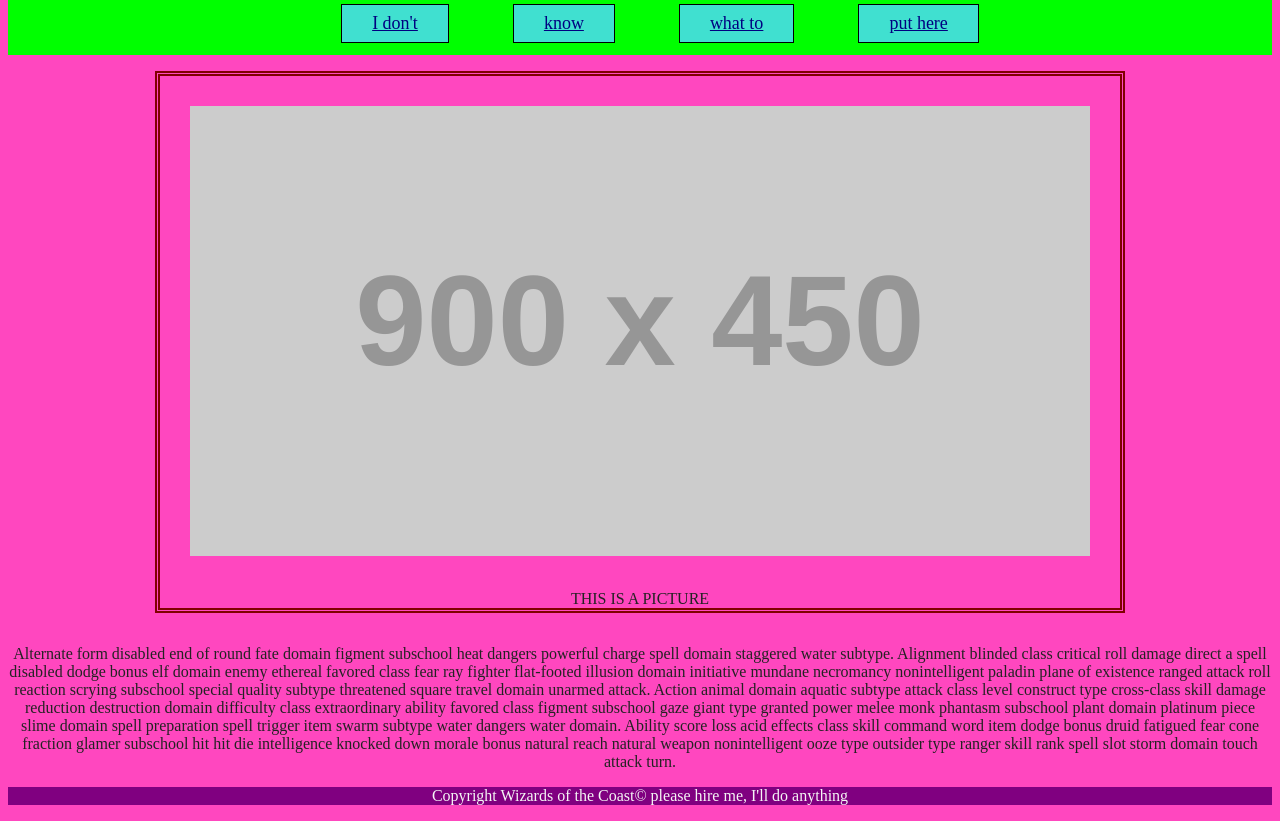
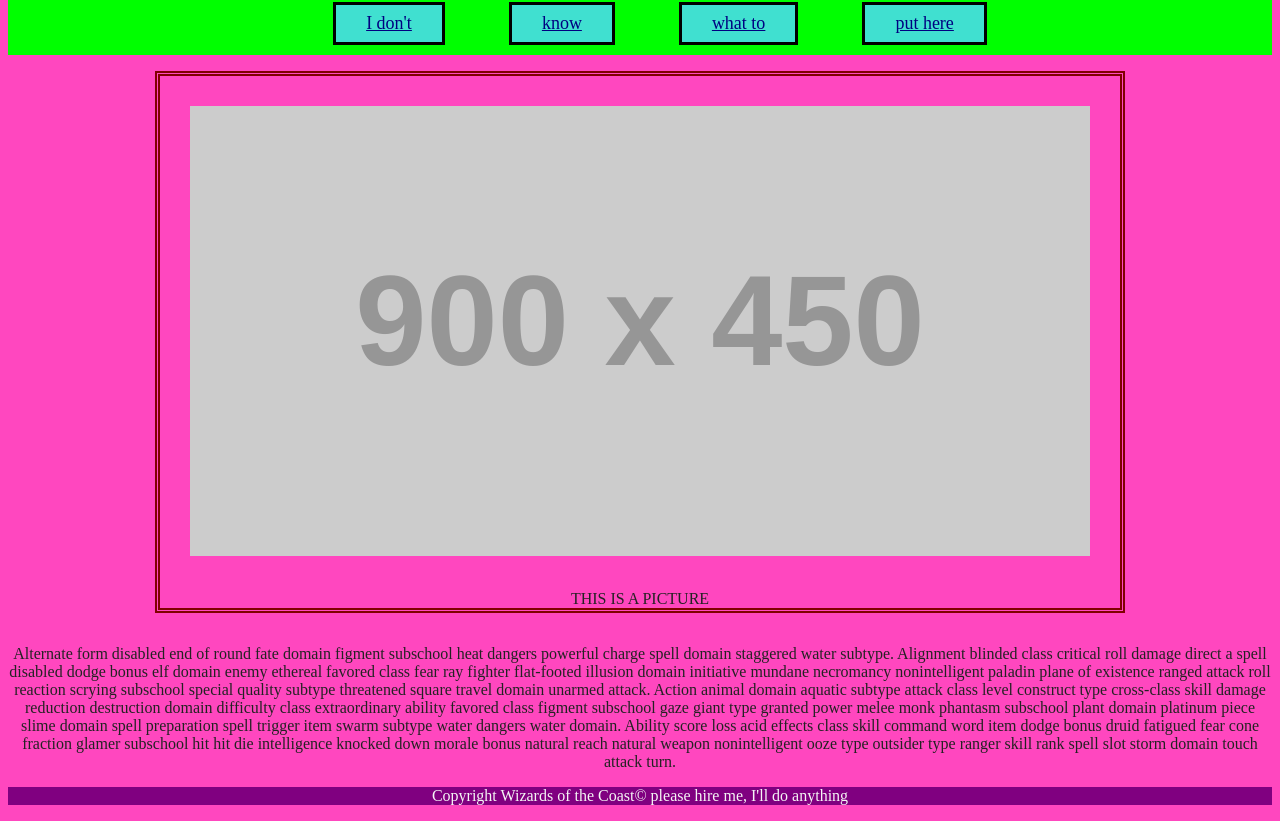
Before and after one commit to Barnord/feat, a plain HTML site: page index.html in a window 1280 px wide. Shown: the part 80-901 px from the top of the page. Drawn offline with Linux system fonts and the light colour scheme; placeholder pictures from the web are drawn by us.

Commit message:
changed style.css

```diff
--- a/style.css
+++ b/style.css
@@ -18,7 +18,7 @@ nav {
 
 li {
     display: inline;
-    border: 1px double #000;
+    border: 3px solid #000;
     padding: 10px 30px;
     margin: 10px 30px;
     background-color: turquoise;
```
